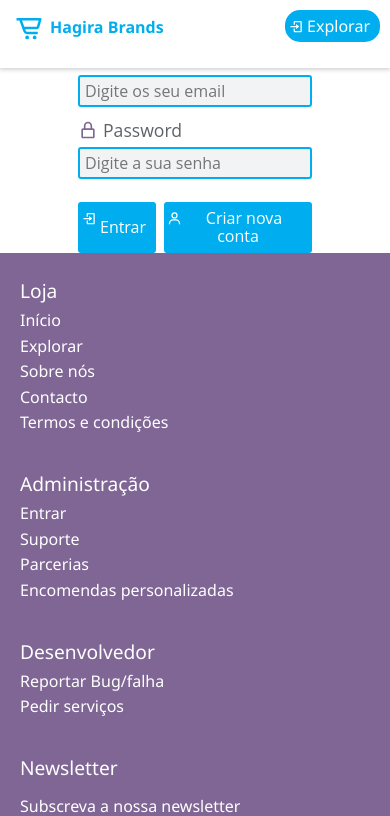
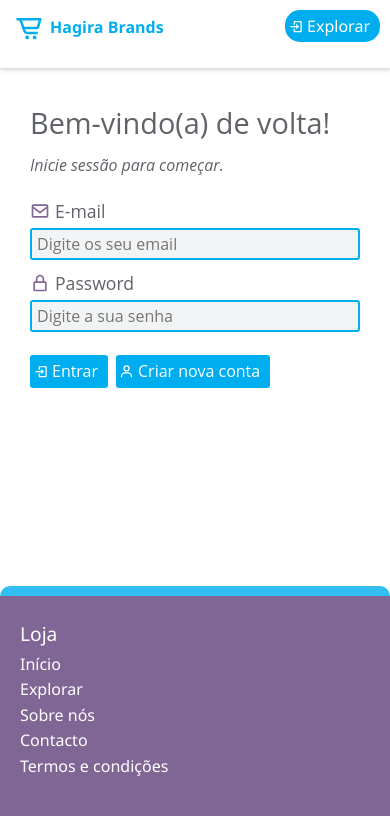
Before and after one commit to KainNhantumbo/Hagira-Brands-Store, a React (Create React App) app: page /login in a window 390 px wide. Shown: the top 816 px of the page. Built offline with nearby package versions, Linux system fonts and the light colour scheme.

Commit message:
fix: login page is now responsive. feat: added a welcome message to login page.

```diff
--- a/src/components/Footer.jsx
+++ b/src/components/Footer.jsx
@@ -49,7 +49,7 @@ const Footer = () => {
 						<a href='/report'>Reportar Bug/falha</a>
 					</li>
 					<li>
-						<a href='/'>Pedir serviços</a>
+						<a href='/'>Contratar serviços</a>
 					</li>
 				</ul>
 			</section>
--- a/src/pages/Login.jsx
+++ b/src/pages/Login.jsx
@@ -11,6 +11,12 @@ const Login = () => {
 
 	return (
 		<LoginContainer>
+			<section className='welcome-msg'>
+				<h1>Bem-vindo(a) de volta!</h1>
+				<p>
+					Inicie sessão para começar.
+				</p>
+			</section>
 			<form>
 				<label htmlFor='email'>
 					<BiEnvelope />
--- a/src/styles/Globalstyles.js
+++ b/src/styles/Globalstyles.js
@@ -34,7 +34,9 @@ export const GlobalStyles = createGlobalStyle`
   ::-webkit-scrollbar {
     scroll-behavior: smooth;
     width: 5px;
-    background: rgb(${({ theme }) => theme.background});
+    background: none;
+    background: rgba(${({ theme }) => theme.secondary}, .3);
+
   }
 
   ::-webkit-scrollbar-thumb {
--- a/src/styles/components/footer.js
+++ b/src/styles/components/footer.js
@@ -5,6 +5,7 @@ export const FooterContainer = styled.footer`
 	height: min-content;
 	display: grid;
 	grid-template-columns: repeat(3, 1fr) 1.5fr;
+	position: relative;
 
 	gap: 30px 20px;
 	padding: 20px;
@@ -16,6 +17,18 @@ export const FooterContainer = styled.footer`
 	}
 	@media screen and (max-width: 485px) {
 		grid-template-columns: 1fr;
+	}
+
+	::before {
+		content: '';
+		position: absolute;
+		top: -10px;
+		left: 0;
+		width: 100vw;
+		height: 10px;
+		border-radius: 15px 15px 0 0;
+		background: rgba(${({ theme }) => theme.primary}, .8);
+		z-index: 14000;
 	}
 
 	section {
--- a/src/styles/components/toolbox.js
+++ b/src/styles/components/toolbox.js
@@ -5,7 +5,8 @@ export const ToolboxContainer = styled.aside`
 	justify-content: center;
 	flex-direction: row;
 	gap: 20px;
-	padding: 0 10px;
+	padding: 10px;
+	box-shadow: 0 0 2px rgb(${({ theme }) => theme.shadows});
 
 	@media screen and (max-width: 710px) {
 		flex-direction: column;
--- a/src/styles/login.js
+++ b/src/styles/login.js
@@ -1,15 +1,32 @@
 import styled from 'styled-components';
 
 export const LoginContainer = styled.main`
+	width: 100%;
+	height: 60vh;
+	margin: 0 auto;
+	margin-top: 90px;
+	padding: 0 10px;
+	max-width: 350px;
+	display: flex;
+	flex-direction: column;
+	gap: 30px;
+
+	.welcome-msg {
+		h1 {
+			font-weight: 500;
+			font-size: 1.8rem;
+		}
+
+		p {
+			font-style: italic;
+		}
+	}
+
 	form {
 		display: flex;
 		justify-content: flex-start;
 		flex-direction: column;
-		width: 60%;
-		max-width: 350px;
 		gap: 5px;
-		margin: 0 auto;
-		margin-top: 50px;
 
 		label {
 			font-size: 1.1rem;
```
Also changed, not shown: src/pages/ErrorPage.jsx (added).
